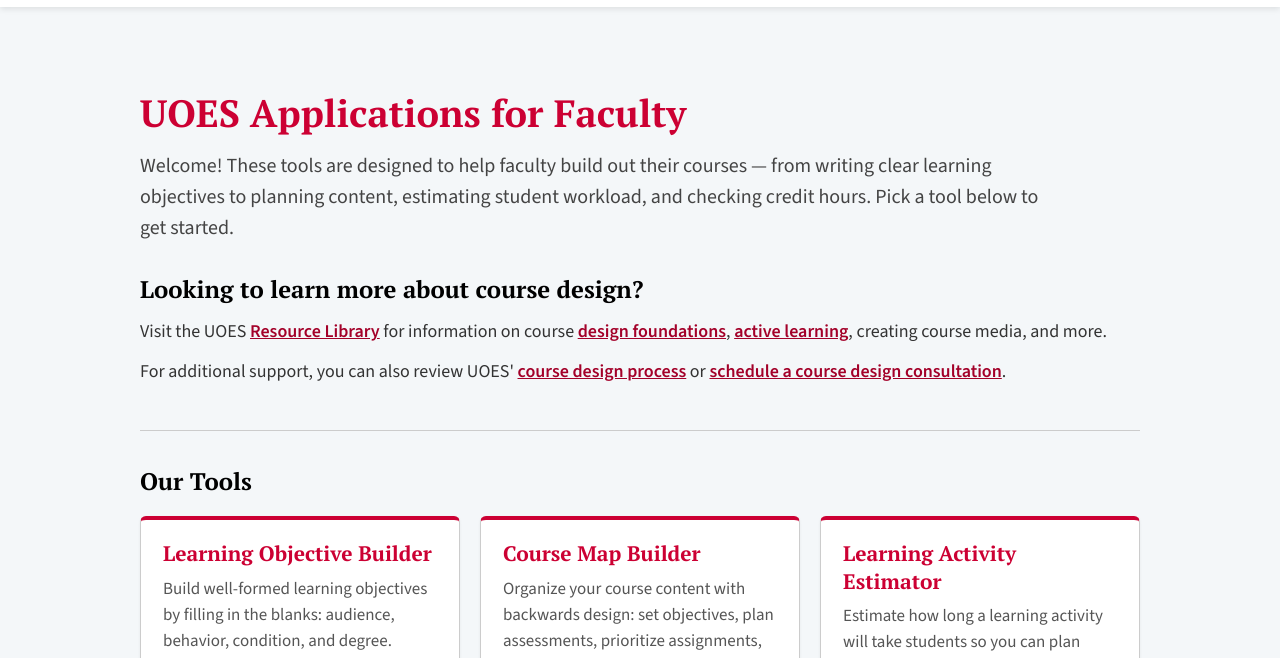
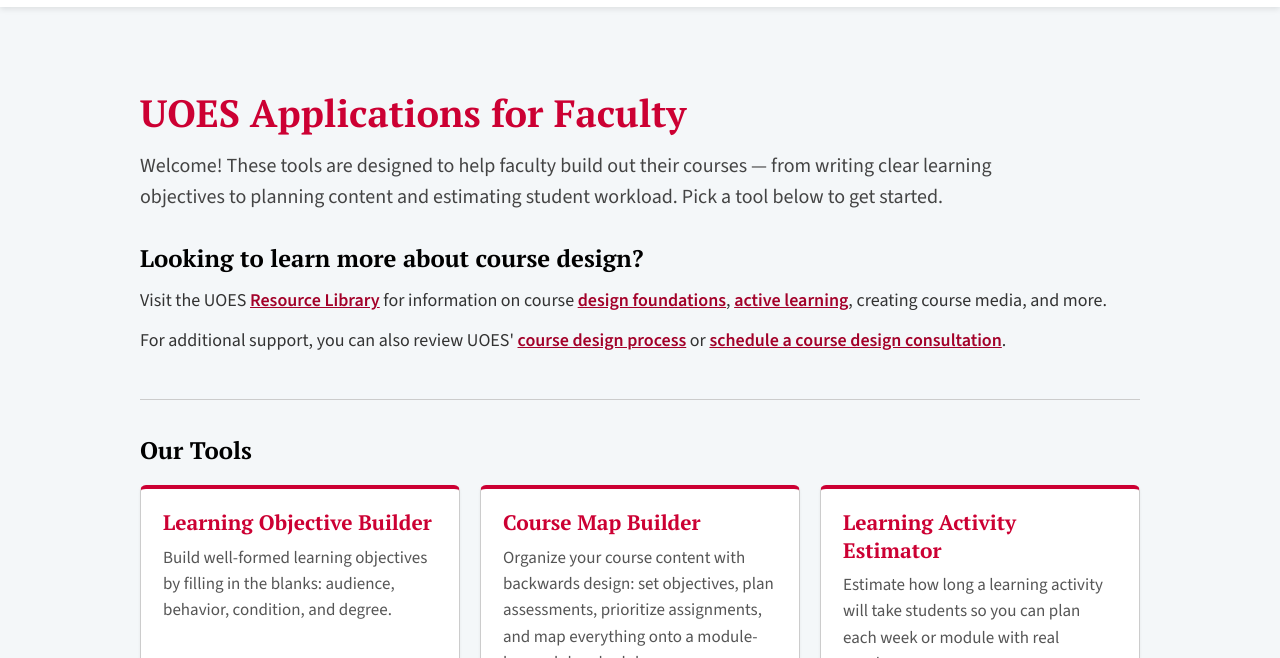
Before and after one commit to RutgersGRID/uoes_tools, a plain HTML site: page index.html in a window 1280 px wide. Shown: the part 142-800 px from the top of the page. Drawn offline with nearby package versions, Linux system fonts and the light colour scheme.

Commit message:
remove credit hour planner and bloom's from index, remove hour planner references

```diff
--- a/index.html
+++ b/index.html
@@ -58,8 +58,7 @@
         <h1 id="page-title">UOES Applications for Faculty</h1>
         <p class="lead">Welcome! These tools are designed to help faculty build
           out their courses &mdash; from writing clear learning objectives to
-          planning content, estimating student workload, and checking credit
-          hours. Pick a tool below to get started.</p>
+          planning content and estimating student workload. Pick a tool below to get started.</p>
         <h2>Looking to learn more about course design?</h2>
         <p>Visit the UOES
           <a href="https://uoes.rutgers.edu/resource-library">Resource Library</a> for information on course <a href="https://uoes.rutgers.edu/node/192">design foundations</a>, <a href="https://uoes.rutgers.edu/resource-library/active-learning">active learning</a>, creating course media, and more.</p>
@@ -84,17 +83,23 @@
             <h3><a href="learning_activity_estimator.html">Learning Activity Estimator</a></h3>
             <p>Estimate how long a learning activity will take students so you can plan each week or module with real numbers.</p>
           </li>
+          <!-- Credit Hour Planner hidden November 13, 2026 (most of the audience
+               doesn't need it). The page still exists; restore this card to bring it back.
           <li>
             <h3><a href="credit_hour_planner.html">Credit Hour Planner</a></h3>
             <p>Turn a course&rsquo;s credit hours into a time-based budget for
               online, traditional, or blended formats &mdash; then review whether the
               activities planned for the course actually fit inside it.</p>
           </li>
+          -->
+          <!-- Bloom's Verbs hidden November 13, 2026: the page is moving to
+               another site. blooms_verbs.html still exists; restore this card if needed.
           <li>
             <h3><a href="blooms_verbs.html">Bloom&rsquo;s Verbs</a></h3>
             <p>Explore the different levels of Bloom&rsquo;s Taxonomy and how to use
               them in your teaching.</p>
           </li>
+          -->
         </ul>
       </section>
 
```
Also changed, not shown: course_planner.html (+1 -1 lines), 1 other file.
